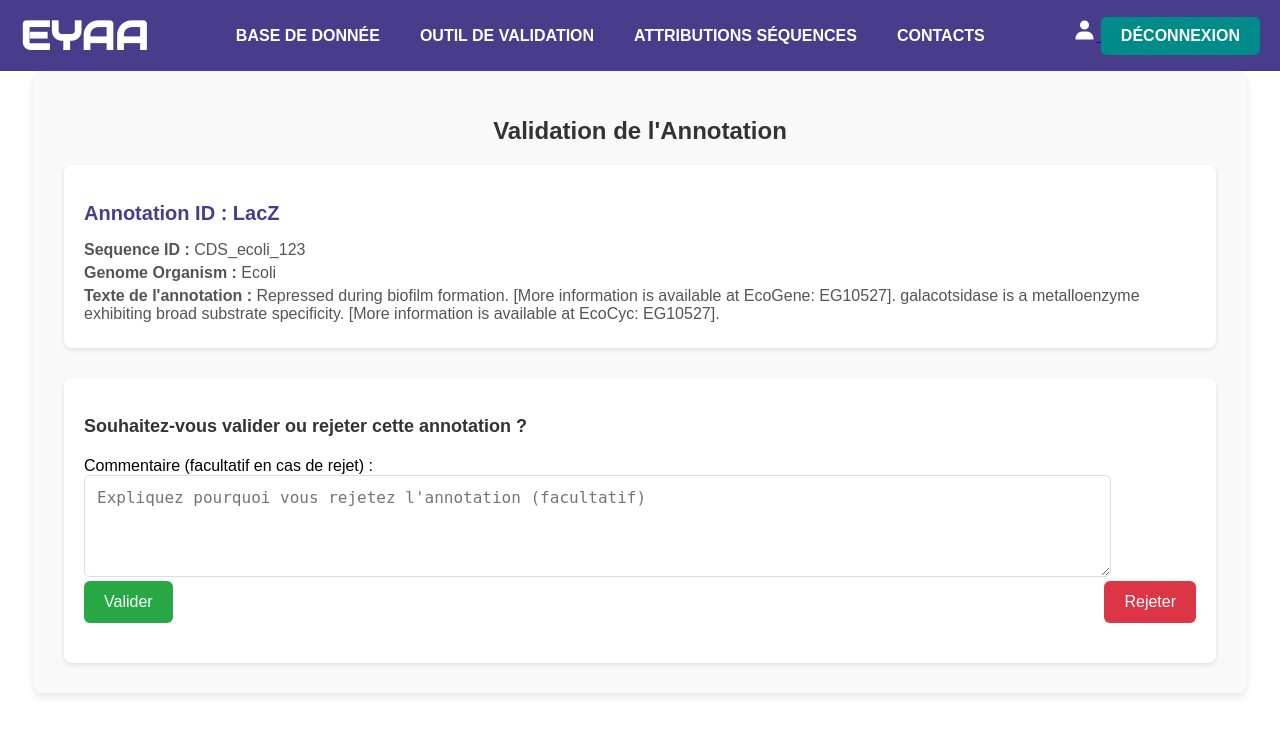
After one commit to Antoine2596/The-EYAA-Project, a Django app: a page that uses core/templates/core/base.html in a window 1280 px wide. The commit adds this page. Shown: the top 736 px of the page. Run offline with Django 5.2, Linux system fonts and the light colour scheme; a user stored in the database is signed in; data comes from the database, SQL or seed files in the repository; both versions use the stored data as it was after the commit.

Commit message:
Modif visu database & Validation annotation & Attribution sequence

```diff
--- a/core/models.py
+++ b/core/models.py
@@ -86,6 +86,7 @@ class Sequence(models.Model):
     sequence_start = models.IntegerField()
     sequence_stop = models.IntegerField()
     sequence_length = models.IntegerField()
+
     # On peut ajouter une def() pour calculer automatiquement
     gene_name = models.CharField(max_length=20)
 
@@ -112,6 +113,9 @@ class Annotation(models.Model):
     annotation_author = models.ForeignKey(CustomUser, on_delete=models.CASCADE, related_name="annotations")
     # On pourrait possiblement ajouter
     # un attribut "date de création" ou de "validation"
+    is_validated = models.BooleanField(default=False)
+    rejected_comment = models.TextField(blank=True, null=True)
+    validation_date = models.DateTimeField(blank=True, null=True)
 
     # Relation One-to-zero-or-one avec sequence
     sequence = models.OneToOneField(Sequence, on_delete=models.CASCADE,
--- /dev/null
+++ b/core/static/core/style_validation.css
@@ -0,0 +1,98 @@
+.validation-container {
+    max-width: 90%;
+    margin: 0 auto;
+    padding: 30px;
+    background-color: #f9f9f9;
+    border-radius: 8px;
+    box-shadow: 0 4px 8px rgba(0, 0, 0, 0.1);
+}
+
+h1 {
+    text-align: center;
+    color: #333;
+    font-size: 24px;
+    margin-bottom: 20px;
+}
+
+.annotation-details {
+    background-color: #fff;
+    padding: 20px;
+    border-radius: 8px;
+    box-shadow: 0 2px 4px rgba(0, 0, 0, 0.1);
+    margin-bottom: 30px;
+}
+
+.annotation-details h2 {
+    font-size: 20px;
+    color: darkslateblue;
+}
+
+.annotation-details p {
+    font-size: 16px;
+    color: #555;
+    margin: 5px 0;
+}
+
+.validation-actions {
+    background-color: #fff;
+    padding: 20px;
+    border-radius: 8px;
+    box-shadow: 0 2px 4px rgba(0, 0, 0, 0.1);
+}
+
+.validation-actions h3 {
+    font-size: 18px;
+    color: #333;
+    margin-bottom: 20px;
+}
+
+.button-group {
+    display: flex;
+    justify-content: space-between;
+    margin-bottom: 20px;
+}
+
+button {
+    padding: 12px 20px;
+    font-size: 16px;
+    cursor: pointer;
+    border: none;
+    border-radius: 6px;
+    transition: background-color 0.3s ease;
+}
+
+.btn-validate {
+    background-color: #28a745;
+    color: white;
+}
+
+.btn-validate:hover {
+    background-color: #218838;
+}
+
+.btn-reject {
+    background-color: #dc3545;
+    color: white;
+}
+
+.btn-reject:hover {
+    background-color: #c82333;
+}
+
+.comment-section {
+    margin-top: 20px;
+}
+
+textarea {
+    width: 90%;
+    padding: 12px;
+    font-size: 16px;
+    border-radius: 6px;
+    border: 1px solid #ddd;
+    resize: vertical;
+}
+
+textarea:focus {
+    outline: none;
+    border-color: #0056b3;
+}
--- a/core/templates/core/base.html
+++ b/core/templates/core/base.html
@@ -19,13 +19,19 @@
             <nav class="menu">
                 <ul>
                     <li><a href="{% url 'genome_database' %}">Base de donnée</a></li>
+                    {% if user.role == "validateur" %}
+                    <li><a href="{% url 'annotations_listing' %}">Outil de validation</a></li>
+                    <li><a href="{% url 'sequences_non_assigned' %}">Attributions séquences</a></li>
+                    {% endif %}
                     <li><a href="{% url 'contacts' %}">Contacts</a></li>
                 </ul>
             </nav>
             <div class="menu-right">
+                {% if user.is_authenticated %}
                 <a href="{% url 'profile' %}" class="profile-icon">
                     <i class="bx bxs-user"></i>
                 </a>
+                {% endif %}
                 <button class="connexion-button">
                     {% if user.is_authenticated %}
                         <a href="{% url 'deconnexion' %}">Déconnexion</a>
--- a/core/templates/core/base_profile.html
+++ b/core/templates/core/base_profile.html
@@ -13,7 +13,7 @@ Profil - EYAA
         <ul>
             <li><a href="{% url 'profile_informations' %}" {% if request.resolver_match.url_name == 'profile_informations' %}class="active"{% endif %}>Mes informations</a></li>
             {% if user.role == "annotateur" or "validateur" %}
-            <li><a href="{% url 'profile_annotations' %}" {% if request.resolver_match.url_name == 'profile_annotations' %}class="active"{% endif %}>Mes annotations</a></li>
+                <li><a href="{% url 'profile_annotations' %}" {% if request.resolver_match.url_name == 'profile_annotations' %}class="active"{% endif %}>Mes annotations</a></li>
             {% endif %}
         </ul>
     </nav>
--- a/core/templates/core/profile_annotations.html
+++ b/core/templates/core/profile_annotations.html
@@ -17,6 +17,8 @@
                 </li>
             {% endfor %}
         </ul>
+    {% elif user.role == "lecteur" %}
+    <p>En tant que lecteur vous n'avez pas accès à cette fonctionnalité.</p>
     {% else %}
         <p>Vous n'avez aucune annotation pour le moment.</p>
     {% endif %}
--- /dev/null
+++ b/core/templates/core/validation_annotation.html
@@ -0,0 +1,36 @@
+{% extends "core/base.html" %}
+{% load static %}
+
+{% block content %}
+    <link rel="stylesheet" href="{% static 'core/style_validation.css' %}">
+
+    <div class="validation-container">
+        <h1>Validation de l'Annotation</h1>
+
+        <div class="annotation-details">
+            <h2>Annotation ID : {{ annotation.annotation_id }}</h2>
+            <p><strong>Sequence ID :</strong> {{ annotation.sequence.sequence_id }}</p>
+            <p><strong>Genome Organism :</strong> {{ annotation.sequence.genome.organism }}</p>
+            <p><strong>Texte de l'annotation :</strong> {{ annotation.annotation_text }}</p>
+        </div>
+
+        <div class="validation-actions">
+            <h3>Souhaitez-vous valider ou rejeter cette annotation ?</h3>
+
+            <form method="POST">
+                {% csrf_token %}
+
+                <div class="comment-section">
+                    <label for="comment">Commentaire (facultatif en cas de rejet) :</label>
+                    <textarea id="comment" name="comment" rows="4" placeholder="Expliquez pourquoi vous rejetez l'annotation (facultatif)"></textarea>
+                </div>
+
+                <div class="button-group">
+                    <button type="submit" name="action" value="validate" class="btn-validate">Valider</button>
+                    <button type="submit" name="action" value="reject" class="btn-reject">Rejeter</button>
+                </div>
+
+            </form>
+        </div>
+    </div>
+{% endblock %}
--- a/core/urls.py
+++ b/core/urls.py
@@ -12,4 +12,8 @@ urlpatterns = [
     path("deconnexion/", views.deconnexion, name="deconnexion"),
     path('profil/informations/', views.profile_informations, name='profile_informations'),
     path('profil/annotations/', views.profile_annotations, name='profile_annotations'),
+    path("outil_validation/", views.annotations_listing, name="annotations_listing"),
+    path("outil_validation/annotation_detail/<str:annotation_id>/", views.validate_annotation, name="validate_annotation"),
+    path("attribution_sequence/", views.sequences_non_assigned, name="sequences_non_assigned"),
+    path("attribution_sequence/sequence_detail/<str:sequence_id>/", views.attribution_sequence, name="attribution")
 ]
--- a/core/views.py
+++ b/core/views.py
@@ -2,13 +2,16 @@ from django.shortcuts import render, redirect, get_object_or_404
 from django.contrib.auth.forms import UserCreationForm
 from .form_inscription import CustomUserCreationForm
 from django.contrib.auth import authenticate, login, logout
-from django.contrib.auth.decorators import login_required
+from django.contrib.auth.decorators import user_passes_test
+from .models import CustomUser
 
 from django.contrib import messages
 from .models import Genome, Sequence, Annotation
 from django.db.models import Q
 from django.contrib.auth.decorators import login_required
 from django.http import HttpResponseForbidden
+
+from django.utils.timezone import now
 
 
 # Page d'accueil
@@ -29,8 +32,6 @@ def profile_informations(request):
 
 @login_required
 def profile_annotations(request):
-    if request.user.role == "lecteur":
-        return HttpResponseForbidden("En tant que lecteur vous n'avez pas accès à cette fonctionnalité.")
     annotations = Annotation.objects.filter(annotation_author=request.user)
     return render(request, 'core/profile_annotations.html', {'annotations': annotations})
 
@@ -49,7 +50,7 @@ def visualisation(request, obj_type, obj_id):
         obj = get_object_or_404(Genome, genome_id=obj_id)
     elif obj_type == "sequence":
         obj = get_object_or_404(Sequence, sequence_id = obj_id)
-    elif obj_type == "annoation":
+    elif obj_type == "annotation":
         obj = get_object_or_404(Annotation, annotation_id=obj_id)
     else:
         return render(request, "core/404.html", {"message": "Type d'objet non reconnu."})
@@ -151,3 +152,66 @@ def database_view(request):
         "sequences": sequences,
         "annotations": annotations,
     })
+
+# Vérifier que l'utilisateur est un validateur
+def is_validator(user):
+    return user.role == "validateur"
+
+@user_passes_test(is_validator)
+def annotations_listing(request):
+    non_validated_annotations = Annotation.objects.filter(sequence__sequence_status="Awaiting validation")
+
+    return render(request, "core/annotations_non_validates.html", {"annotations": non_validated_annotations})
+
+@user_passes_test(is_validator)
+def validate_annotation(request, annotation_id):
+    annotation = get_object_or_404(Annotation, annotation_id=annotation_id)
+
+    if request.method == "POST":
+        action = request.POST.get("action")
+        comment = request.POST.get("comment", "").strip()
+
+        if action == "validate":
+            annotation.is_validated = True
+            annotation.validation_date = now()
+            annotation.sequence.sequence_status = "Validated"
+            annotation.sequence.save()
+        elif action == "reject":
+            annotation.is_validated = False
+            annotation.rejected_comment = comment
+            annotation.validation_date = now()
+
+        annotation.save()
+        return redirect("annotations_listing")
+
+    return render(request, "core/validation_annotation.html", {"annotation": annotation})
+
+@user_passes_test(is_validator)
+def sequences_non_assigned(request):
+    non_assigned_sequence = Sequence.objects.filter(sequence_status="Nothing")
+    return render(request, "core/sequences_non_assigned.html", {"sequences": non_assigned_sequence})
+
+@user_passes_test(is_validator)
+def attribution_sequence(request, sequence_id):
+    sequence_id = get_object_or_404(Sequence, sequence_id = sequence_id)
+    annotateurs = CustomUser.objects.filter(role__in=["annotateur", "validateur"])
+
+    if request.method == "POST":
+        annotateur_id = request.POST.get("annotateur")
+        annotateur = get_object_or_404(CustomUser, email = annotateur_id)
+
+        Annotation.objects.create(
+            annotation_id=f"ANN_{sequence_id}",
+            sequence=sequence_id,
+            annotation_author=annotateur,
+            annotation_text="",
+            is_validated=False
+        )
+
+        sequence_id.sequence_status = "Assigned"
+        sequence_id.save()
+
+        messages.success(request,  f"La séquence {sequence_id} a été attribuée à {annotateur.email}.")
+        return redirect("sequences_non_assigned")
+
+    return render(request, "core/attribution_sequence.html", {"sequence": sequence_id, "annotateurs": annotateurs})
```
Also changed, not shown: core/static/core/style.css (+12 -12 lines), core/static/core/style_annotation.css (added, +70 -0 lines), core/static/core/style_attribution.css (added, +98 -0 lines), core/templates/core/annotations_non_validates.html (added, +21 -0 lines), core/templates/core/attribution_sequence.html (added, +48 -0 lines), core/templates/core/database.html (+9 -9 lines), core/templates/core/sequences_non_assigned.html (added, +21 -0 lines), core/migrations/0002_annotation_is_validated_annotation_rejected_comment_and_more.py (added), db.sqlite3.
